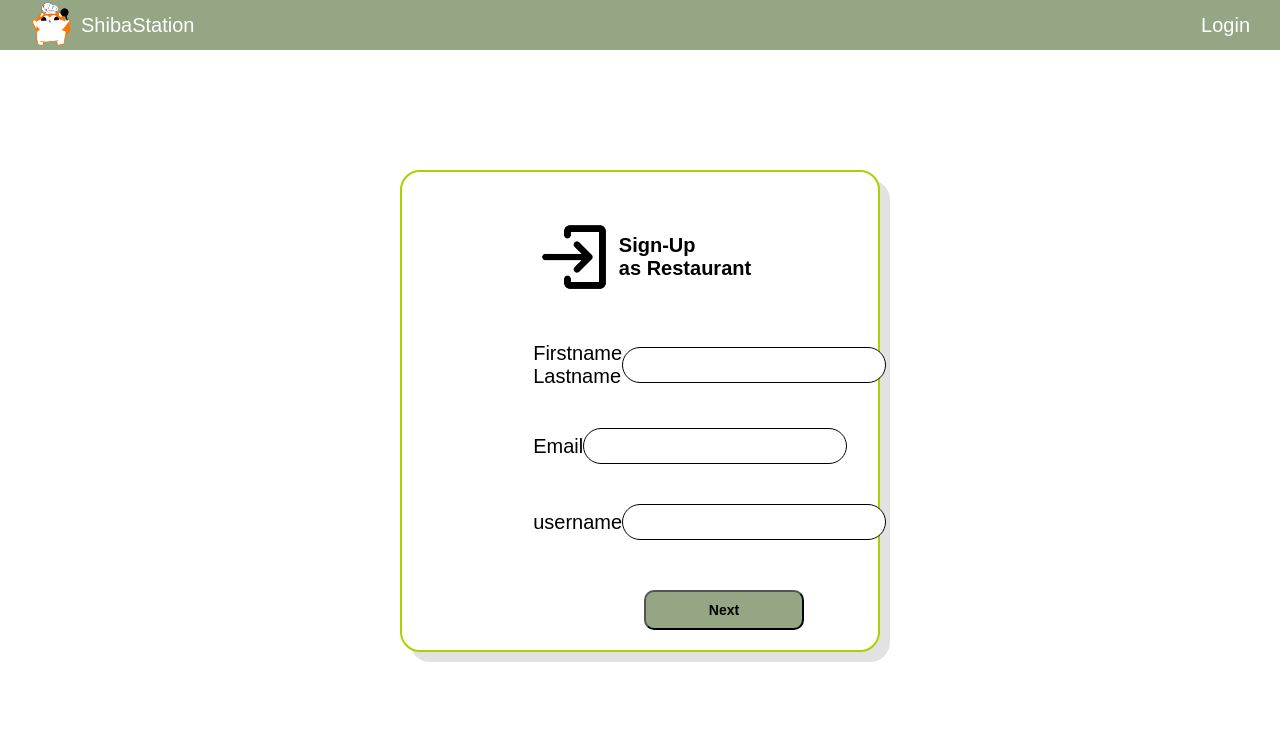
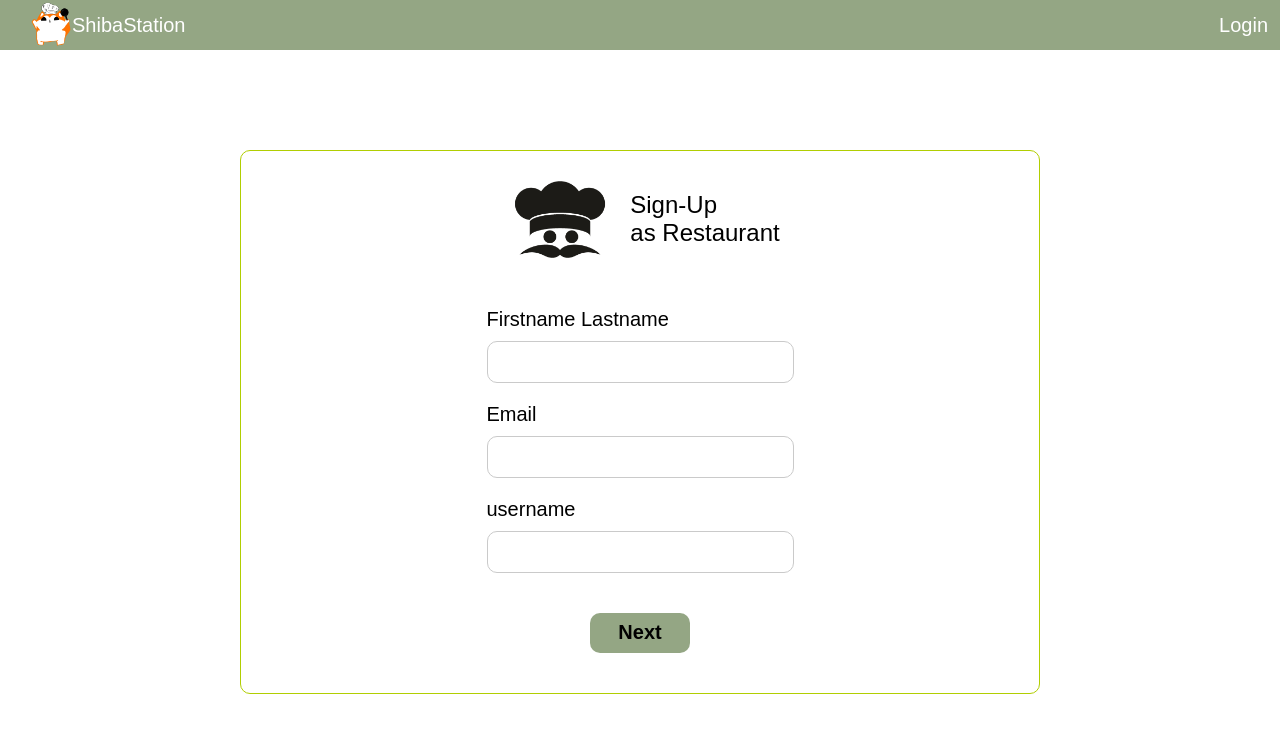
Before and after one commit to ShibaTenshi/Frontend-station, a Nuxt app: page / in a window 1280 px wide. Shown: the top 732 px of the page. Built offline with nearby package versions, Linux system fonts and the light colour scheme.

Commit message:
Update Signup 1 UI

```diff
--- a/assets/styles/signup.css
+++ b/assets/styles/signup.css
@@ -2,95 +2,101 @@
     margin: 0;
     padding: 0;
     box-sizing: border-box;
-    background-color: white;
-    font-family: sans-serif;
+    font-family: Arial, sans-serif;
 }
-
-.signUpBox{
-    margin: 6rem;
-    margin-left: 20rem;
-    margin-right: 20rem;
-    border: 2px solid rgb(177, 206, 1);
-    border-radius: 20px;
-    box-shadow: 10px 10px rgb(226, 226, 226);
-    display: block;
-}
-
-.signUpBox .logo{
-    margin: 10px;
-    margin-top: 2rem;
-    text-align: center;
+.wrapper {
     display: flex;
     justify-content: center;
     align-items: center;
 }
-.signUpBox .logo img{
-    width: 70px;
-    margin: 10px;
-}
-.signUpBox .logo .signup p{
-    font-size: 20px;
-    font-weight: bold;
-    text-align: left;
+/**/
+.wrapper .box{
+    display: flex;
+    flex-direction: column;
+    justify-content: center;
+    align-items: center;
+    border: solid 1px rgb(177,206,1);
+    margin: 5rem 10px 5rem 10px;
+    border-radius: 10px;
+    width: 40rem;
 }
 
-.form{
-    margin: 10px;
+/*header*/
+.wrapper .box .logo {
+    display: flex;
+    flex-direction: row;
+    align-items: center;
+    justify-content: center;
+    margin: 1rem 1rem 1rem 1rem;
 }
-.form ul {
-    margin: 10px;
+.wrapper .box .logo img {
+    width: 120px;
+    margin-right: 10px;
 }
-.form ul li{
-    margin: 2rem;
-    justify-content:space-between;
+.wrapper .box .logo .signup p{
+    font-weight: normal;
+    font-size: 3vh;
+}
+@media only screen and (max-width: 360px){
+    .wrapper .box .logo img {
+        width: 80px;
+        margin-right: 2px;
+    }
+    .wrapper .box .logo .signup p{
+        font-size: 2vh;
+    }
+}
+
+/*form*/
+li{
     list-style: none;
-    display:flex;
+}
+.wrapper .box .form {
+    margin: 1rem 1rem 1rem 1rem;
+}
+/*name*/
+.wrapper .box .form ul li p{
+    margin-left: 10px;
+}
+/*input*/
+.wrapper .box .form ul li input  {
+    margin: 10px 10px 1rem 10px;
+    border: solid 1px rgb(202,202,202);
+    border-radius: 10px;
+    height: 2rem;
+    padding: 20px;
+}
+
+/*button*/
+.wrapper .box .form .enter{
+    display: flex;
+    justify-content: center;
     align-items: center;
 }
-.form ul li p{
-    margin-left: 20%;
+.wrapper .box .form .enter button p{
+    background-color: transparent;
 }
-.form ul li input{
-    margin-right: 25%;
+.wrapper .box .form .enter button{
+    margin: 1rem 1rem 1rem 1rem;
+    border: none;
+    border-radius: 10px;
+    background-color: rgb(148,166,132);
+    width: 5rem;
+    height: 2rem;
+    transition: 0.35s;
+    font-weight: bold;
+}
+.wrapper .box .form .enter button:hover{
+    transition: 0.35s;
+    background-color: rgb(121,133,111);
+    width: 5rem;
+    height: 2rem ;
 }
 
-input{
-    padding: 15px;
-    font-size: 18px;
-    background-color: white;
-    width: 16rem;
-    height: 1.8rem;
-    border-radius: 3rem;
-    border: 1px solid black;
-    outline: none;
-    transition: 0.35s;
+@media only screen and (max-width: 340px){
+    .wrapper .box .form ul li input  {
+        width: 8rem;
+        height: 15px;
+        padding: 15px;
+    }
 }
-input:hover{
-    transition: 0.35s;
-    border-color: rgb(151, 151, 151);
-}
-
-.form .enter{
-    display: flex;
-    justify-content:right;
-    margin-right: 2.7rem;
-}
-
-.form .enter button p{
-    font-weight: bold;
-    font-size: 14px;
-    background-color: transparent;
-}
-.form .enter button{
-    margin: 10px;
-    background-color: rgb(148, 166, 132);
-    font-size: 14px;
-    padding: 10px;
-    width: 8rem;
-    border-radius: 10px;
-    transition: 0.35s;
-}
-.form .enter button:hover{
-    transition: 0.35s;
-    background-color: rgb(121, 142, 102);
-}
--- a/components/Header.vue
+++ b/components/Header.vue
@@ -112,7 +112,7 @@
 
     }
     .head .namelogo{
-        margin-left: 10px;
+        margin-left: 1px;
         background-color: transparent;
         text-decoration: none;
         color: black;
@@ -125,7 +125,7 @@
         background-color: transparent;
     }
     .menu li {
-        margin-right: 10px;
+        margin-right: 1px;
         background-color: transparent;
     }
     .menulogin{
--- a/composables/useAuth.ts
+++ b/composables/useAuth.ts
@@ -1,6 +1,6 @@
 export async function useAuth(usr:string, pass:string) {
     const axios = useNuxtApp().$axios;
-    const api = 'http://localhost:5041/auth/login/restaurant';
+    const api = 'http://10.147.17.253:5041/auth/login/restaurant';
 
     const data = await axios.post(api, {
         username: usr,
--- a/composables/useIsLogin.ts
+++ b/composables/useIsLogin.ts
@@ -1,6 +1,6 @@
 export async function useIsLogin() {
     const axios = useNuxtApp().$axios;
-    const api = 'http://localhost:5041/token';
+    const api = 'http://10.147.17.253:5041/token';
 
     const cookie = useCookie('token')
     let status
--- a/composables/useOtp.ts
+++ b/composables/useOtp.ts
@@ -1,6 +1,6 @@
 export async function useOtp(refer:string, otp:string) {
     const axios = useNuxtApp().$axios
-    const api = 'http://localhost:5041/otp'
+    const api = 'http://10.147.17.253:5041/otp'
 
     const data = await axios.post(api,null ,{
         params:{
--- a/composables/useSignUpForm.ts
+++ b/composables/useSignUpForm.ts
@@ -2,7 +2,7 @@ export const useSignUpForm = async (nameForm:string, emailF:string, usernameF:st
     //console.log(name, email, username, restaurantName, type ,description, location ,image)
 
     const axios = useNuxtApp().$axios;
-    const api = 'http://localhost:5041/register/restaurant';
+    const api = 'http://10.147.17.253:5041/register/restaurant';
 
     const data = await axios.post(api, {
         ownerName: nameForm,
--- a/pages/2.vue
+++ b/pages/2.vue
@@ -135,7 +135,7 @@
             setTypeDropDown(){
                 async function getTag(){
                     const axios = useNuxtApp().$axios
-                    const api = 'http://localhost:5041/content/category'
+                    const api = 'http://10.147.17.253:5041/content/category'
                     let select = document.getElementById("typeDropDown")
 
                     await  axios.get(api).then((response) => {
--- a/pages/index.vue
+++ b/pages/index.vue
@@ -1,13 +1,15 @@
 <template>
     <Header :logo="true" :login="true"/>
-    <div class="signUpBox" id="signUpBox1">
+    <div class="wrapper">
+    <div class="box">
         <div class="logo">
-            <img src="@/assets/login.png" alt="">
+            <img src="@/assets/kisspng-chef-s-uniform.png" alt="">
             <div class="signup">
                 <p>Sign-Up</p>
                 <p>as Restaurant</p>
             </div>
         </div>
+
         <div class="form">
             <ul>
                 <li>
@@ -27,6 +29,7 @@
                 <button v-on:click="signupForm"><p>Next</p></button>
             </div>
         </div>
+    </div>
     </div>
 </template>
 
@@ -78,7 +81,9 @@
 
                 if (checkEmail(email) == 0 && email !== ""){
                     status = 0
-                    alert("email in valid")
+                    alert("The email format is incorrect.")
+                    document.getElementById("emailField").style.borderColor = "tomato"
+
                 }
 
                 if (name === "" || email === "" || username === ""){
--- a/utils/getType.ts
+++ b/utils/getType.ts
@@ -1,6 +1,6 @@
 export const getType = async () => {
     const axios = useNuxtApp().$axios
-    const api = 'http://localhost:5041/content/category'
+    const api = 'http://10.147.17.253/content/category'
 
     const data = await axios.get(api).then((response) => {
         return response.data
```
